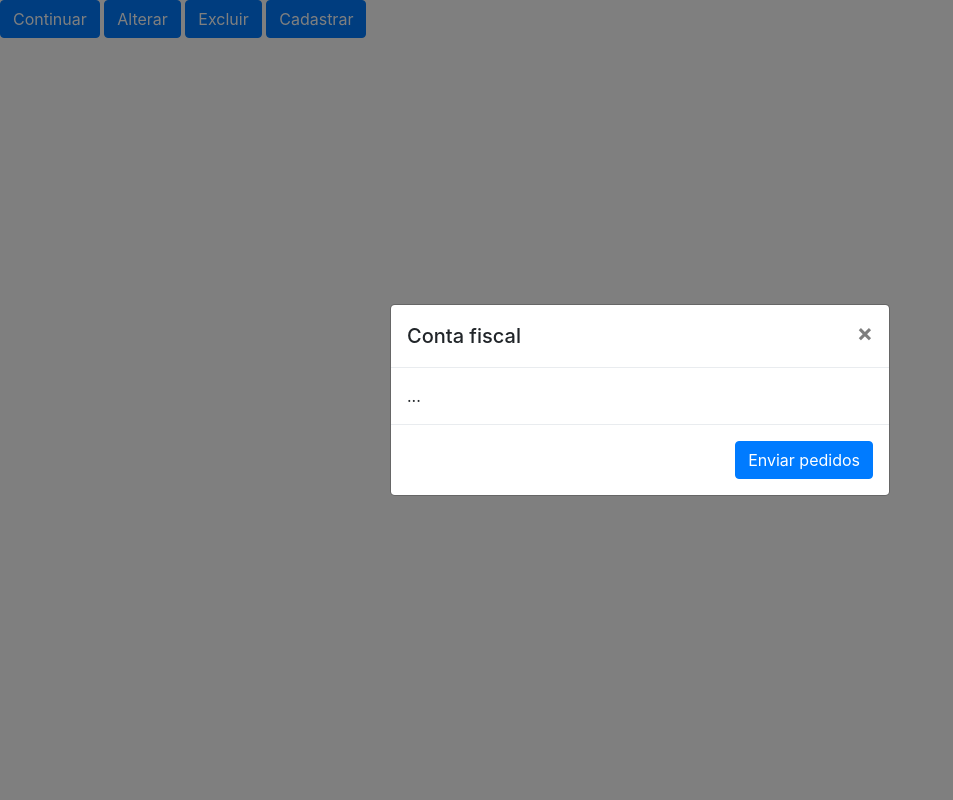
After one commit to Juliana-so003/Restaurante, a PHP site: page /html/ModelExemplo.html in a window 1280 px wide, after a click on "Continuar". The commit adds this page. Shown: the whole page, without its empty margins (0-953 px from the left). Run offline with PHP 8.4, Linux system fonts and the light colour scheme.

Commit message:
testando os modals

```diff
--- a/sistema cliente/css/Etapas.css
+++ b/sistema cliente/css/Etapas.css
@@ -116,6 +116,7 @@ form .page .btns button.next{
   display: inline-block;
   border-radius: 50%;
   transition: 0.4s ease;
+
 }
 .progress-bar .step .bullet.active{
   border-color: #8c233f;
--- /dev/null
+++ b/sistema cliente/html/ModelExemplo.html
@@ -0,0 +1,108 @@
+<!DOCTYPE html>
+<html>
+
+<head>
+    <meta charset="UTF-8">
+    <meta name="viewport" content="width=device-width, initial-scale=1">
+    <title></title>
+      <link rel="stylesheet" href="https://stackpath.bootstrapcdn.com/bootstrap/4.1.3/css/bootstrap.min.css" integrity="sha384-MCw98/SFnGE8fJT3GXwEOngsV7Zt27NXFoaoApmYm81iuXoPkFOJwJ8ERdknLPMO" crossorigin="anonymous">
+
+  <script src="https://code.jquery.com/jquery-3.3.1.slim.min.js" integrity="sha384-q8i/X+965DzO0rT7abK41JStQIAqVgRVzpbzo5smXKp4YfRvH+8abtTE1Pi6jizo" crossorigin="anonymous"></script>
+  <script src="https://cdnjs.cloudflare.com/ajax/libs/popper.js/1.14.3/umd/popper.min.js" integrity="sha384-ZMP7rVo3mIykV+2+9J3UJ46jBk0WLaUAdn689aCwoqbBJiSnjAK/l8WvCWPIPm49" crossorigin="anonymous"></script>
+  <script src="https://stackpath.bootstrapcdn.com/bootstrap/4.1.3/js/bootstrap.min.js" integrity="sha384-ChfqqxuZUCnJSK3+MXmPNIyE6ZbWh2IMqE241rYiqJxyMiZ6OW/JmZQ5stwEULTy" crossorigin="anonymous"></script>
+</head>
+
+<body>
+<!-- Botão para acionar modal -->
+<button type="button" class="btn btn-primary" data-toggle="modal" data-target="#Model_etapas">
+  Continuar
+</button>
+
+<!-- Modal -->
+<div class="modal fade" id="Model_etapas" tabindex="-1" role="dialog" aria-labelledby="TituloModalCentralizado" aria-hidden="true">
+  <div class="modal-dialog modal-dialog-centered" role="document">
+    <div class="modal-content">
+      <div class="modal-header">
+        <h5 class="modal-title" id="TituloModalCentralizado">Conta fiscal</h5>
+        <button type="button" class="close" data-dismiss="modal" aria-label="Fechar">
+          <span aria-hidden="true">&times;</span>
+        </button>
+      </div>
+      <div class="modal-body">
+        ...
+      </div>
+      <div class="modal-footer">
+        <button type="button" class="btn btn-primary">Enviar pedidos</button>
+      </div>
+    </div>
+  </div>
+</div>
+
+<!-- Botão para acionar modal -->
+<button type="button" class="btn btn-primary" data-toggle="modal" data-target="#model_alterar">
+  Alterar
+</button>
+
+<!-- Modal -->
+<div class="modal fade" id="model_alterar" tabindex="-1" role="dialog" aria-labelledby="TituloModalCentralizado" aria-hidden="true">
+  <div class="modal-dialog modal-dialog-centered" role="document">
+    <div class="modal-content">
+      <div class="modal-header">
+        <h5 class="modal-title" id="TituloModalCentralizado">Alterado com sucesso!</h5>
+        <button type="button" class="close" data-dismiss="modal" aria-label="Fechar">
+          <span aria-hidden="true">&times;</span>
+        </button>
+      </div>
+
+
+    </div>
+  </div>
+</div>
+
+
+<!-- Botão para acionar modal -->
+<button type="button" class="btn btn-primary" data-toggle="modal" data-target="#model_excluir">
+  Excluir
+</button>
+
+<!-- Modal de Excluir-->
+<div class="modal fade" id="model_excluir" tabindex="-1" role="dialog" aria-labelledby="TituloModalCentralizado" aria-hidden="true">
+  <div class="modal-dialog modal-dialog-centered" role="document">
+    <div class="modal-content">
+      <div class="modal-header">
+        <h5 class="modal-title" id="TituloModalCentralizado">Deseja cancelar sua conta?</h5>
+        <button type="button" class="close" data-dismiss="modal" aria-label="Fechar">
+          <span aria-hidden="true">&times;</span>
+        </button>
+      </div>
+
+      <div class="modal-footer">
+        <button type="button" class="btn btn-secondary" data-dismiss="modal">Não </button>
+        <button type="button" class="btn btn-primary">Sim</button>
+      </div>
+    </div>
+  </div>
+</div>
+<!-- Botão para acionar modal -->
+<button type="button" class="btn btn-primary" data-toggle="modal" data-target="#modal_cadastro">
+  Cadastrar
+</button>
+
+<!-- Modal de Cadastro-->
+<div class="modal fade" id="modal_cadastro" tabindex="-1" role="dialog" aria-labelledby="TituloModalCentralizado" aria-hidden="true">
+  <div class="modal-dialog modal-dialog-centered" role="document">
+    <div class="modal-content">
+      <div class="modal-header">
+        <h5 class="modal-title" id="TituloModalCentralizado">Cadastrado com sucesso!</h5>
+        <button type="button" class="close" data-dismiss="modal" aria-label="Fechar">
+          <span aria-hidden="true">&times;</span>
+        </button>
+      </div>
+
+    </div>
+  </div>
+</div>
+
+</body>
+
+</html>
```
Also changed, not shown: sistema cliente/html/Etapas.html (+5 -6 lines).
